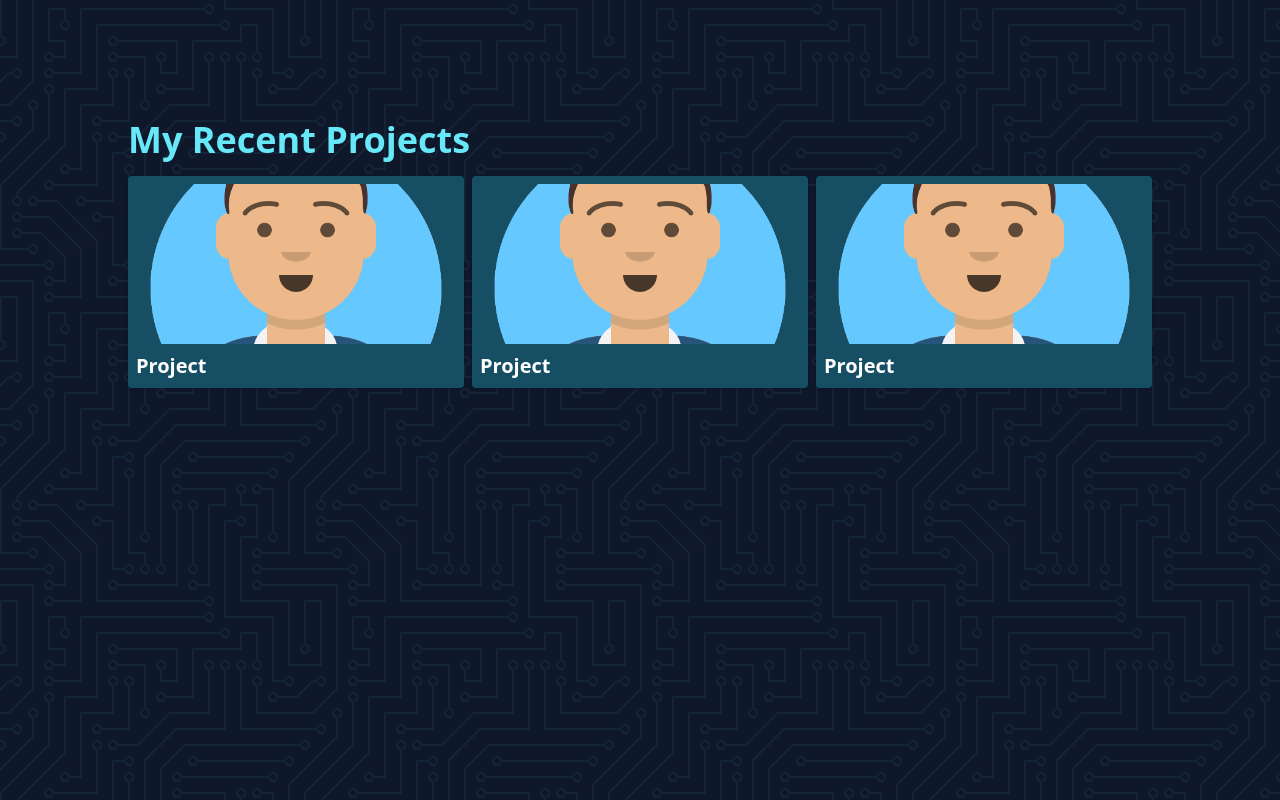
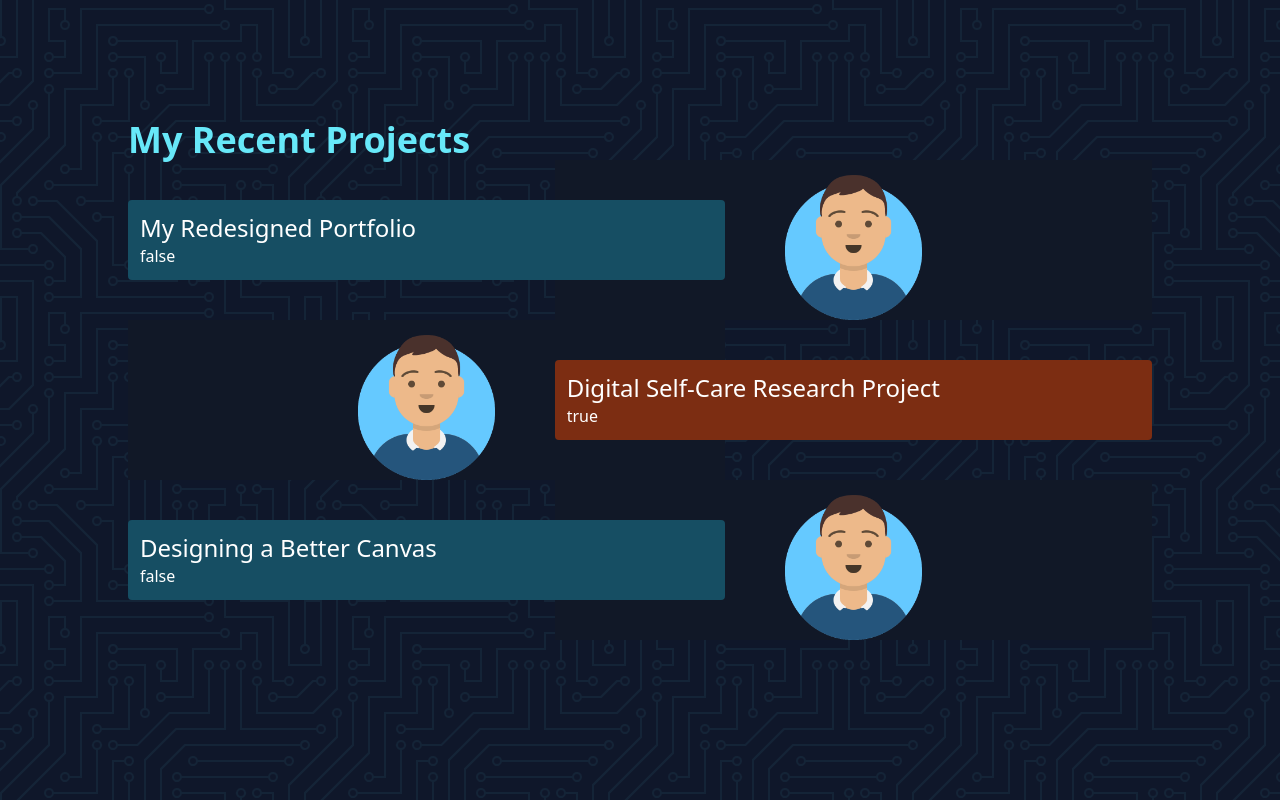
Before and after one commit to McCorsa/mccorsa-v2, an Astro site: page / in a window 1280 px wide. Shown: the part 1480-2280 px from the top of the page. Built offline with nearby package versions, Linux system fonts and the light colour scheme; Astro itself is replaced by a stand-in of ours.

Commit message:
Added project rows to homepage

```diff
--- /dev/null
+++ b/src/components/ProjectRow.astro
@@ -0,0 +1,33 @@
+---
+export interface Props {
+    title: string;
+    img_url: string;
+    alternate?: boolean;
+}
+
+const { title, img_url, alternate = false } = Astro.props;
+---
+
+<div class="w-full grid grid-cols-12">
+    {!alternate ?
+        <div class="col-start-1 col-end-8 z-10 row-start-1 row-end-[-1] flex flex-col justify-center">
+            <a class="bg-cyan-900 hover:bg-cyan-700 rounded flex flex-col p-3 justify-center">
+                <div class="text-2xl">{title}</div>
+                <div>{alternate ? "true" : "false"}</div>
+            </a>
+        </div>
+        <div class="bg-gray-900 col-start-6 col-end-[-1] z-0 row-start-1 row-end-[-1]">
+            <img src="./avatar.png" class="h-40 mx-auto">
+        </div>
+    :
+        <div class="col-start-6 col-end-[-1] z-10 row-start-1 row-end-[-1] flex flex-col justify-center">
+            <a class="bg-orange-900 hover:bg-orange-700 rounded flex flex-col p-3 justify-center">
+                <div class="text-2xl">{title}</div>
+                <div>{alternate ? "true" : "false"}</div>
+            </a>
+        </div>
+        <div class="bg-gray-900 col-start-1 col-end-8 z-0 row-start-1 row-end-[-1]">
+            <img src="./avatar.png" class="h-40 mx-auto">
+        </div>
+    }
+</div>
--- a/src/pages/index.astro
+++ b/src/pages/index.astro
@@ -1,5 +1,6 @@
 ---
 import ProjectCard from "../components/ProjectCard.astro";
+import ProjectRow from "../components/ProjectRow.astro";
 import Layout from "../layouts/Layout.astro";
 ---
 
@@ -35,12 +36,12 @@ import Layout from "../layouts/Layout.astro";
 			<p class="py-2 text-sm pb-12">Expiry: 26/05/2104</p>
 		</div>
 	</section>
-	<section class="container mx-auto px-2 md:px-32 h-screen">
+	<section class="container mx-auto px-2 md:px-32 min-h-screen">
 		<h2 class="text-4xl text-cyan-300 rounded-lg font-bold">My Recent Projects</h2>
-		<div class="grid md:grid-cols-3 gap-2 py-4">
-			<ProjectCard title="Project" abstract="" url="" image_url="./avatar.png"></ProjectCard>
-			<ProjectCard title="Project" abstract="" url="" image_url="./avatar.png"></ProjectCard>
-			<ProjectCard title="Project" abstract="" url="" image_url="./avatar.png"></ProjectCard>
+		<div class="flex flex-col">
+			<ProjectRow title="My Redesigned Portfolio" img_url="./avatar.png"></ProjectRow>
+			<ProjectRow title="Digital Self-Care Research Project" img_url="./avatar.png" alternate></ProjectRow>
+			<ProjectRow title="Designing a Better Canvas" img_url="./avatar.png"></ProjectRow>
 		</div>
 	</section>
 	<div class="section container mx-auto px-2 md:px-32 py-24">
```
